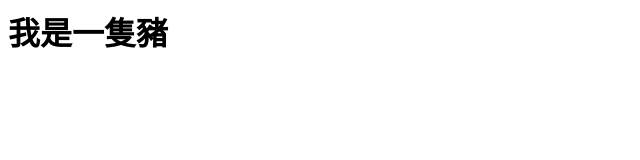
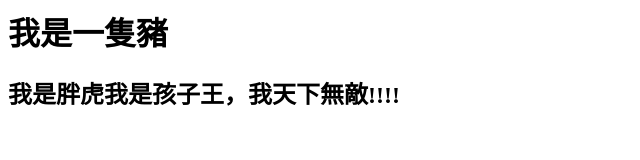
Before and after one commit to Lun0903/lun.github.io, a plain HTML site: page index.html in a window 1280 px wide. Shown: the whole page, without its empty margins (0-640 px from the left). Drawn offline with Linux system fonts and the light colour scheme.

Commit message:
Update index.html

```diff
--- a/index.html
+++ b/index.html
@@ -1 +1,2 @@
 <h1>我是一隻豬</h1>
+<h2>我是胖虎我是孩子王，我天下無敵!!!!</h2>
```
